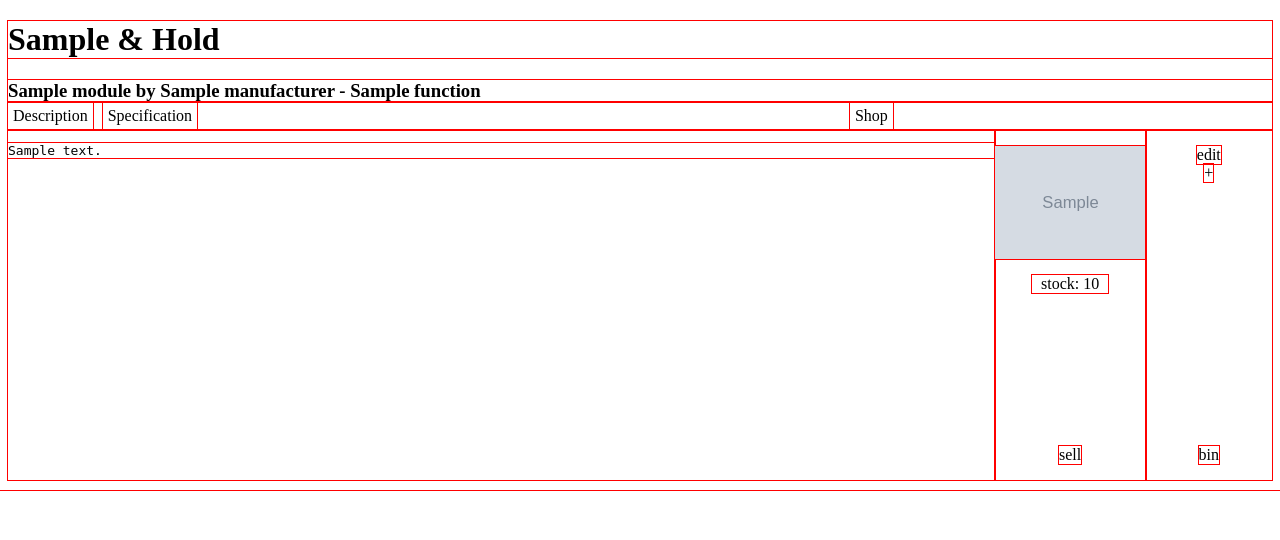
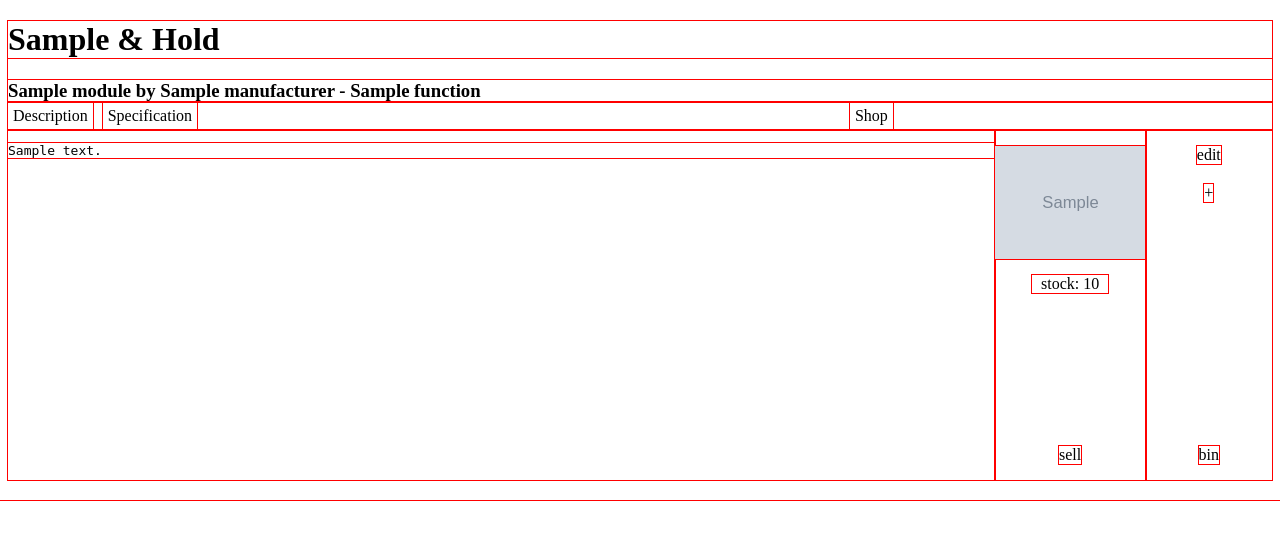
Before and after one commit to dcallus/Sample-n-Hold, a Flask app: page /modules in a window 1280 px wide. Shown: the top 540 px of the page. Run offline with Flask 2, Linux system fonts and the light colour scheme; grey boxes marked "Sample" are stand-in pictures; a database or web service that is not in the repository returns one stand-in record (values such as "Sample title"); some libraries are stand-ins or nearby versions.

Commit message:
done for the day

```diff
--- a/sample_hold/static/css/style.css
+++ b/sample_hold/static/css/style.css
@@ -39,7 +39,7 @@ h3 {
 .content {
     display: flex;
     flex-direction: column;
-    margin: 10px 0 10px 0;
+    margin: 10px 0 20px 0;
 }
 
 
@@ -112,6 +112,10 @@ pre {
     margin-top: 1em;
 }
 
+#add {
+    margin-top: 20px;
+}
+
 #bin {
     margin-top: auto;
     margin-bottom: 1em;
```
